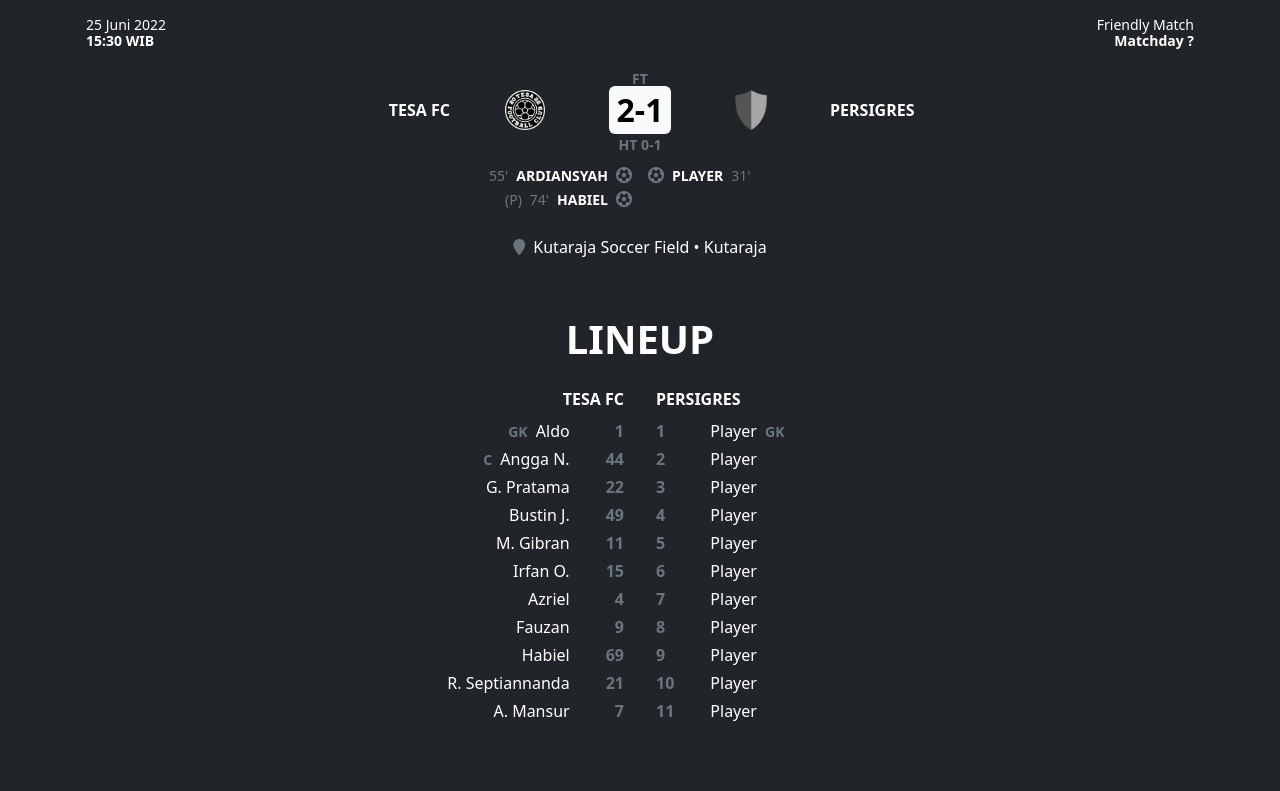
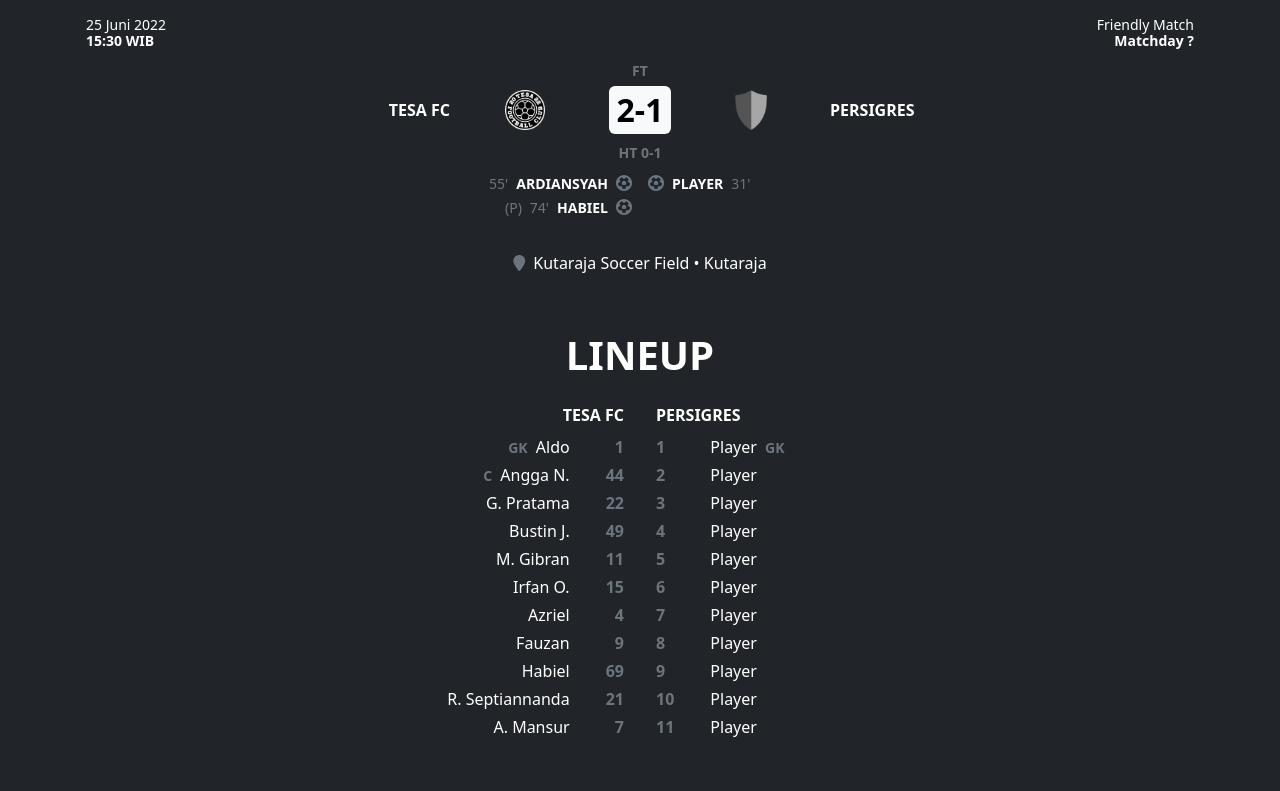
Before and after one commit to tesafc/tesafc.github.io, a Jekyll site: the page built from _matches/2022-06-25.md, in a window 1280 px wide. Shown: the part 781-1572 px from the top of the page. Built offline with Jekyll 4.4.1, drawn with Linux system fonts in a browser that asks for light colours; nearby versions of some CDN libraries.

Commit message:
Update match.html

```diff
--- a/_layouts/match.html
+++ b/_layouts/match.html
@@ -21,7 +21,7 @@
           <p class="card-text text-end text-capitalize fw-bolder lh-1 mb-0"><small>{{ page.matchday }}</small></p>
         </div>
       </div>
-      <div class="card-body py-3 px-0">
+      <div class="card-body px-0 pt-2 pb-4">
         <div class="d-flex justify-content-center align-items-end mb-0"><small class="text-uppercase text-secondary fw-bolder lh-1">{{ page.result.status }}</small></div>
         <div class="row g-0">
           <div class="col-4 d-flex justify-content-end align-items-center">
@@ -30,7 +30,7 @@
           <div class="col-1 d-flex justify-content-end align-items-center">
             <img src="{% if page.home-team.logo %}{{ page.home-team.logo | relative_url }}{% else %}{{ '/assets/img/logo/logo-blank.png' | relative_url }}{% endif %}" alt="" class="text-end" width="auto" height="40">
           </div>
-          <div class="col-2 d-flex justify-content-center align-items-center">
+          <div class="col-2 d-flex justify-content-center align-items-center py-2">
             <p class="badge text-bg-light text-center fs-2 fw-bolder p-2 mb-0">{{ page.result.score.full-time }}</p>
           </div>
           <div class="col-1 d-flex justify-content-start align-items-center">
@@ -39,7 +39,7 @@
           <div class="col-4 d-flex justify-content-start align-items-center">
             <p class="card-text text-start text-uppercase fw-bolder lh-1 mb-0 ps-3 ps-md-0">{{ page.away-team.name }}</p>
           </div>
-          <span class="d-inline-flex justify-content-center align-items-end mb-0"><small class="text-uppercase text-secondary fw-bolder">{{ page.result.score.half-time | prepend: "ht " }}</small></span>
+          <div class="d-inline-flex justify-content-center align-items-end mb-0"><small class="text-uppercase text-secondary fw-bolder">{{ page.result.score.half-time | prepend: "ht " }}</small></div>
           {% if page.result.status == "ft" %}
           <div class="row g-0">
             {% if page.result.goal.home-team %}
```
